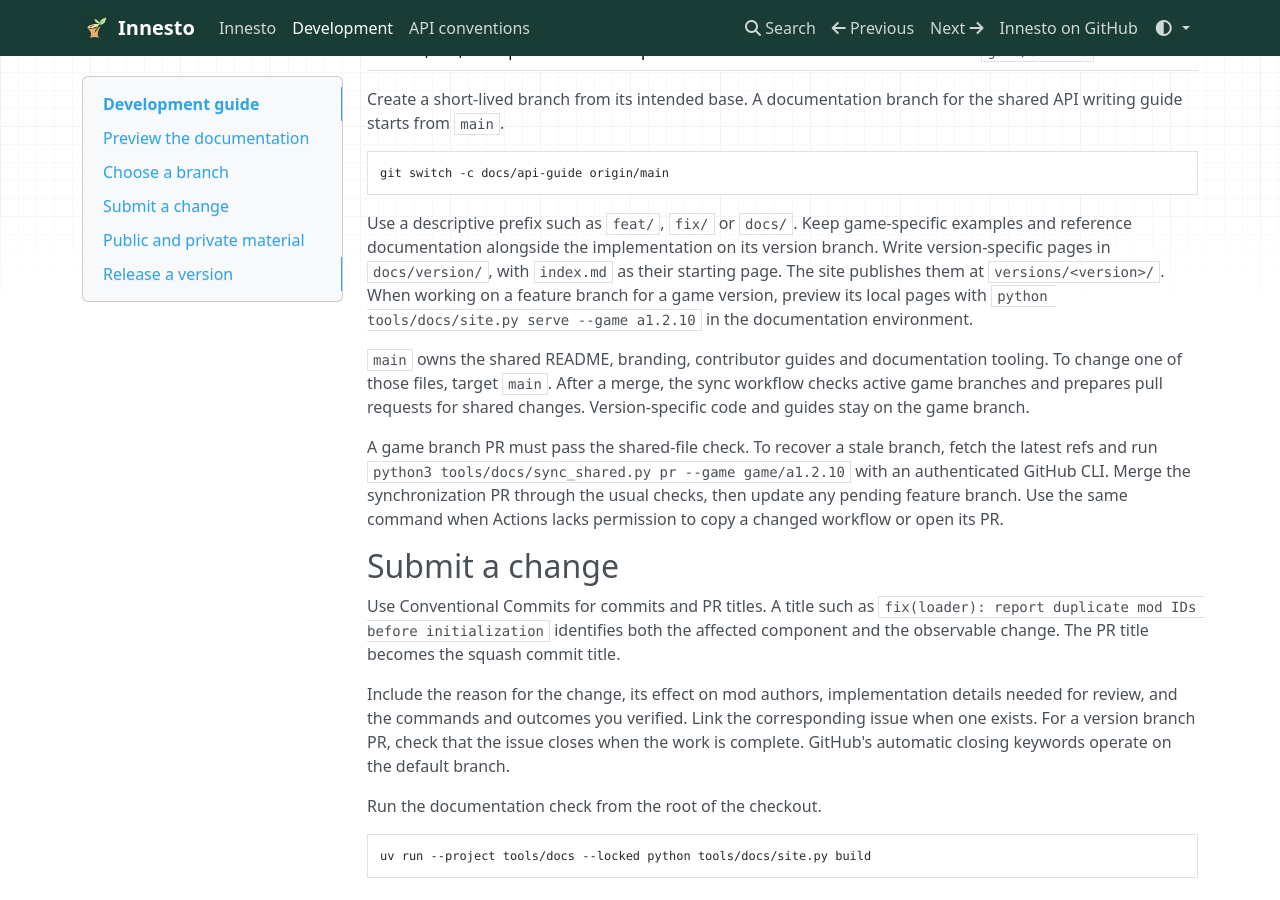
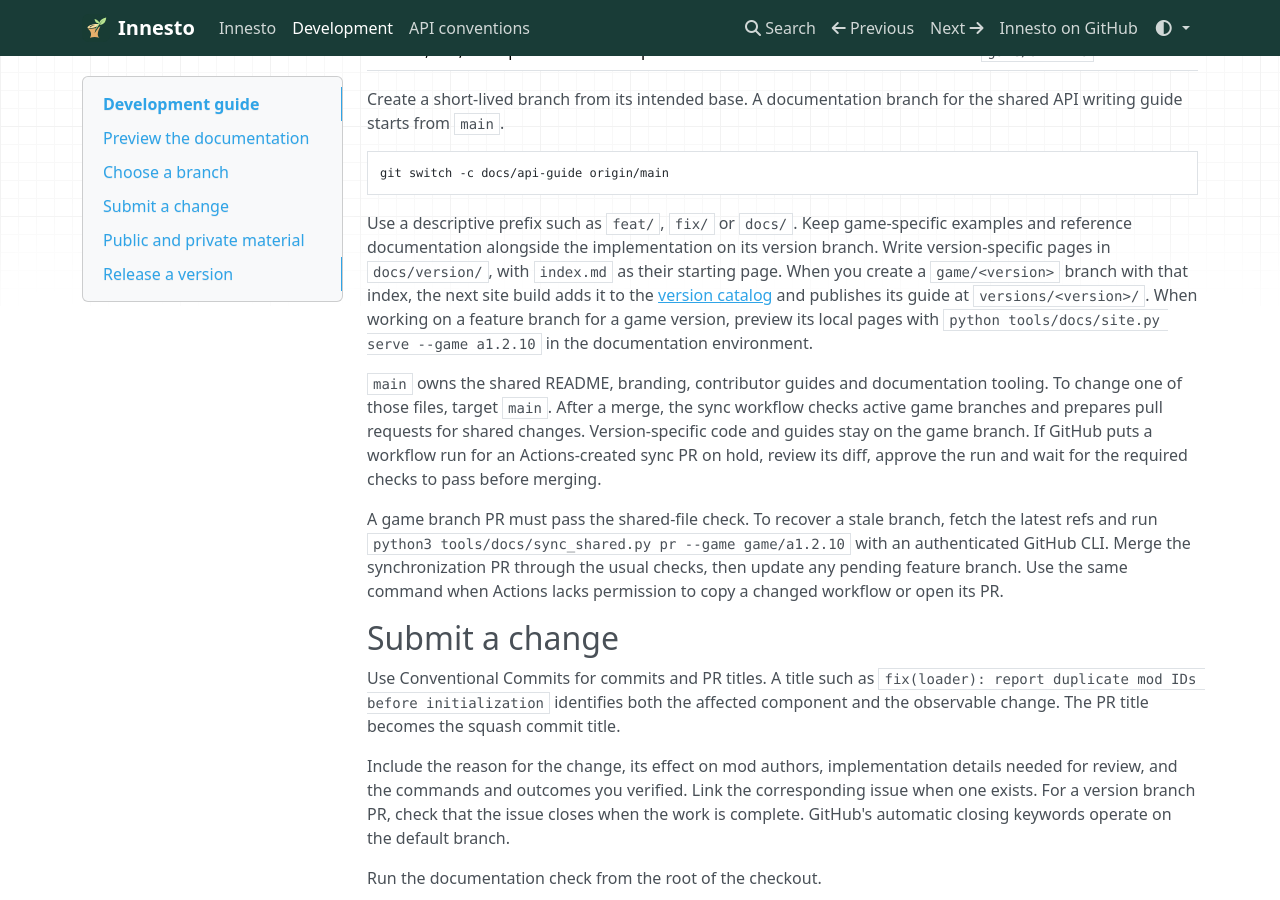
Before and after one commit to ImJstNickDev/Innesto, an MkDocs documentation site: the page built from docs/development.md, in a window 1280 px wide and 900 px high, scrolled down 497 px. Built offline with MkDocs 1.6.1, drawn with Linux system fonts in a browser that asks for light colours; nearby versions of some CDN libraries.

Commit message:
feat(docs): generate a catalog of game versions (#17)
## Summary

The README and documentation home now point to a permanent game-version
catalog. Mod authors can choose a version there and follow its build and
API guides.

## Implementation

The site builder generates `versions/index.md` and its navigation entry
from the same sorted game branches that supply the version guides.
Existing version URLs continue to work.

## Verification

- Passed all four documentation builder tests, including a two-version
catalog with ordered links to both guides.
- Built the site in strict mode and checked the rendered links from the
home page to the catalog, from the catalog to the a1.2.10 guide, and
back.

## Documentation

The development guide explains how adding a branch with
`docs/version/index.md` publishes it to the catalog on the next build.
It also explains how to review and approve a held workflow run on a
synchronization pull request.

```diff
--- a/docs/development.md
+++ b/docs/development.md
@@ -32,14 +32,18 @@ git switch -c docs/api-guide origin/main
 Use a descriptive prefix such as `feat/`, `fix/` or `docs/`. Keep game-specific
 examples and reference documentation alongside the implementation on its
 version branch. Write version-specific pages in `docs/version/`, with `index.md`
-as their starting page. The site publishes them at `versions/<version>/`. When
+as their starting page. When you create a `game/<version>` branch with that
+index, the next site build adds it to the [version catalog](versions/index.md)
+and publishes its guide at `versions/<version>/`. When
 working on a feature branch for a game version, preview its local pages with
 `python tools/docs/site.py serve --game a1.2.10` in the documentation environment.
 
 `main` owns the shared README, branding, contributor guides and documentation
 tooling. To change one of those files, target `main`. After a merge, the sync
 workflow checks active game branches and prepares pull requests for shared
-changes. Version-specific code and guides stay on the game branch.
+changes. Version-specific code and guides stay on the game branch. If GitHub
+puts a workflow run for an Actions-created sync PR on hold, review its diff,
+approve the run and wait for the required checks to pass before merging.
 
 A game branch PR must pass the shared-file check. To recover a stale branch,
 fetch the latest refs and run `python3 tools/docs/sync_shared.py pr --game game/a1.2.10`
--- a/tools/docs/test_site.py
+++ b/tools/docs/test_site.py
@@ -1,6 +1,7 @@
 """Exercise the assembled site against independent main and game histories."""
 
 from pathlib import Path
+import re
 import shutil
 import subprocess
 import sys
@@ -63,7 +64,11 @@ class SiteTests(unittest.TestCase):
         self.write("docs/assets/brand.txt", "worktree mark")
         self.build()
         self.assertEqual((self.root / "site/assets/brand.txt").read_text(), "worktree mark")
+        catalog = (self.root / "site/versions/index.html").read_text()
+        links = re.findall(r'<a href="([^"]+)">Openworld ([^<]+)</a>', catalog)
+        self.assertEqual(links, [("one/", "one"), ("two/", "two")])
         for version in ("one", "two"):
+            self.assertTrue((self.root / f"site/versions/{version}/index.html").is_file())
             page = self.root / f"site/versions/{version}/startup/index.html"
             self.assertIn("Shipped guide", page.read_text())
 
```
Also changed, not shown: README.md (+2 -4 lines), docs/index.md (+2 -5 lines), tools/docs/site.py (+11 -3 lines).
